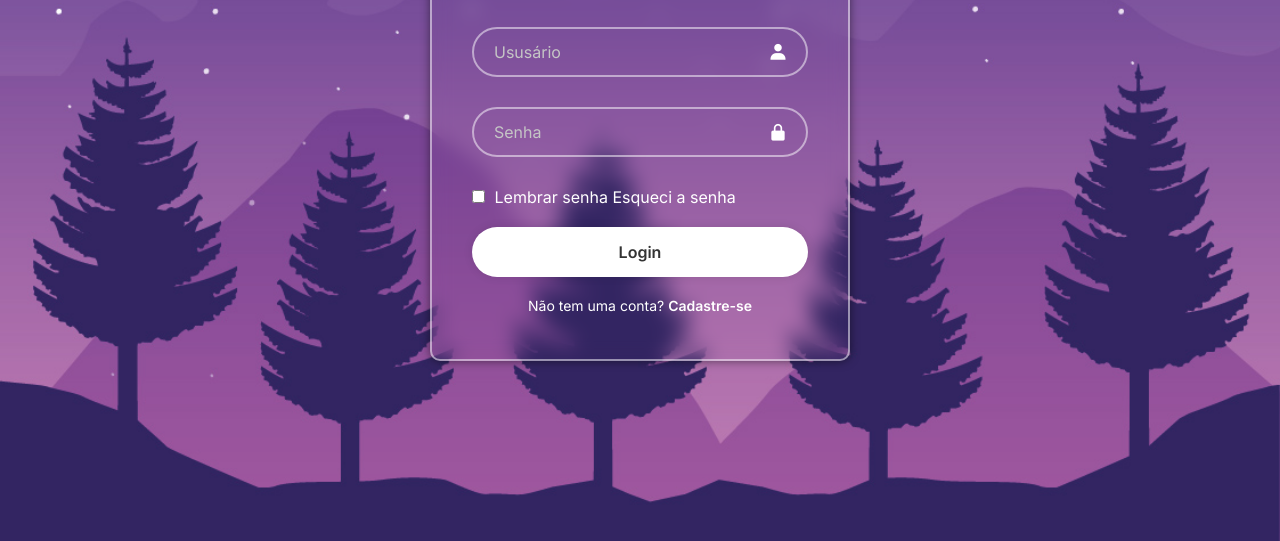
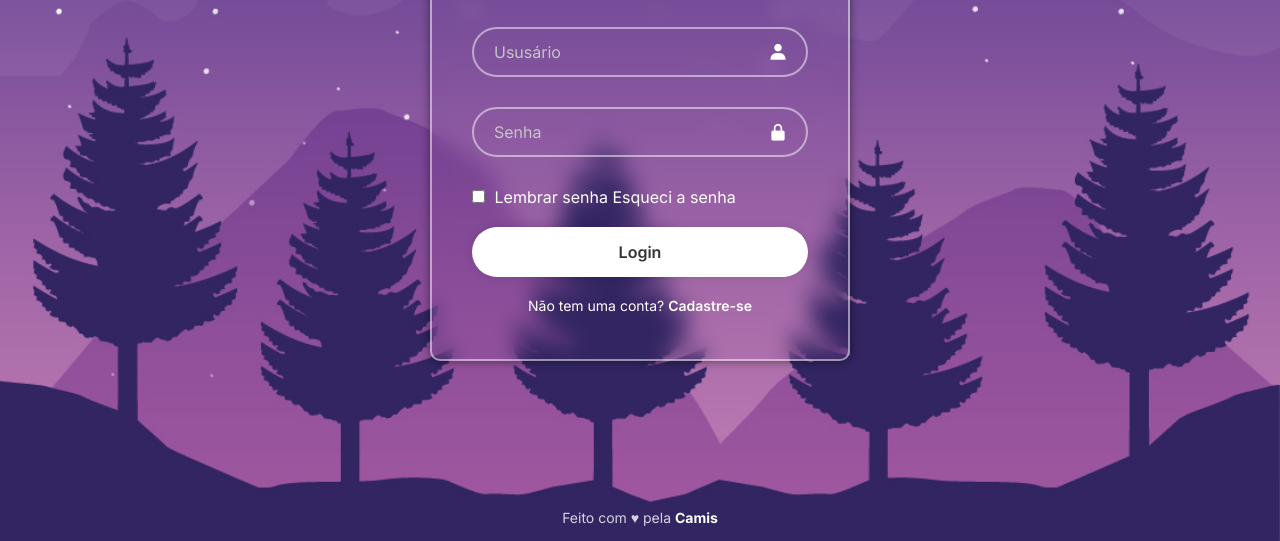
Before and after one commit to Camillekoliveira/devLogin, a plain HTML site: page index.html in a window 1280 px wide. Shown: the part 259-800 px from the top of the page. Drawn offline with nearby package versions, Linux system fonts and the light colour scheme.

Commit message:
Realizado inclusão do <footer> e ajustado readme

```diff
--- a/index.html
+++ b/index.html
@@ -37,5 +37,10 @@
             </div>
         </form>
     </main>
+
+
+    <footer>
+      Feito com ♥ pela <a href="https://github.com/Camillekoliveira">Camis</a>
+    </footer>
 </body>
 </html>
--- a/styles.css
+++ b/styles.css
@@ -116,3 +116,23 @@ body {
 .register-link a:hover {
     text-decoration: underline;
 }
+
+footer {
+    position: fixed;
+    bottom: 15px;
+    left: 50%;
+    transform: translateX(-50%);
+    text-align: center;
+    font-size: 14px;
+    color: #ffffffcc;
+}
+
+footer a {
+    color: #ffffff;
+    font-weight: bold;
+    text-decoration: none;
+}
+
+footer a:hover {
+    text-decoration: underline;
+}
```
Also changed, not shown: 1 other file.
